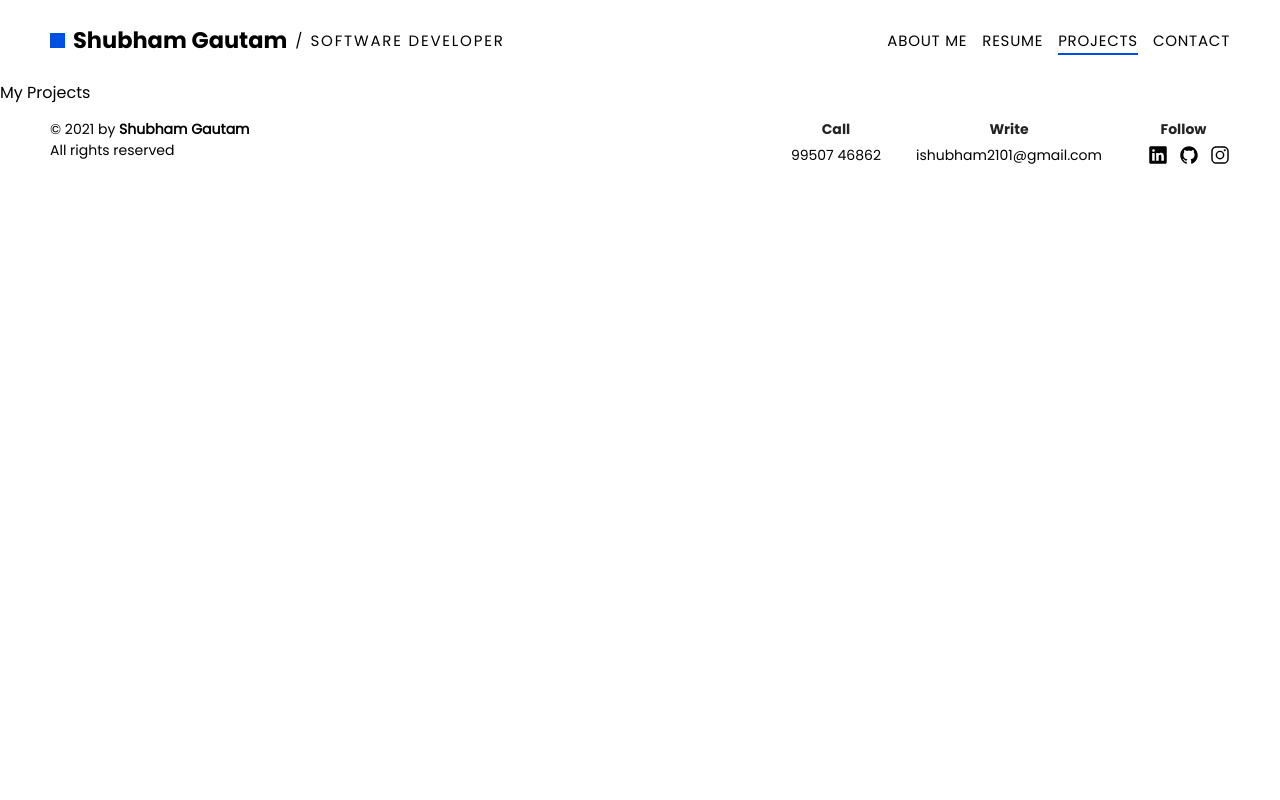
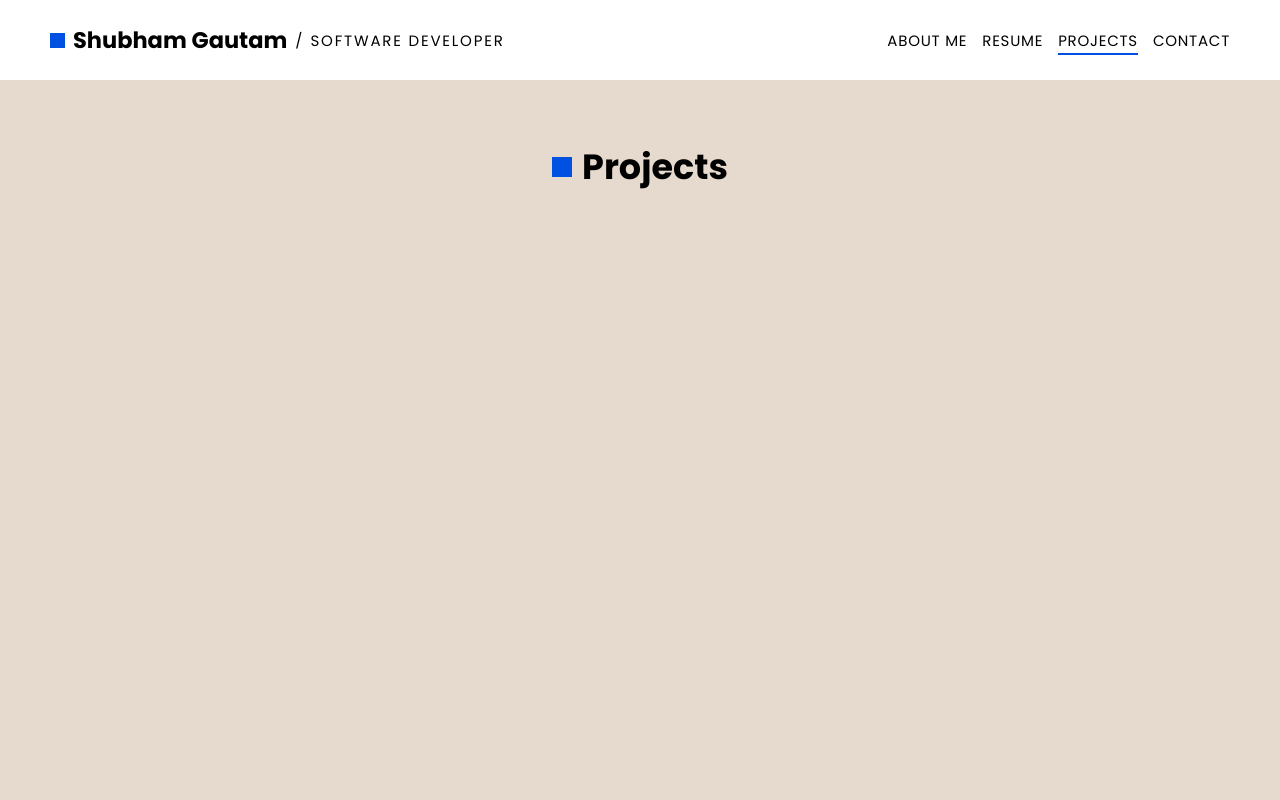
Before and after one commit to ishubham21/portfolio, a React (Create React App) app in the folder Client/: page /projects in a window 1280 px wide. Shown: the top 800 px of the page. Built offline with nearby package versions, Linux system fonts and the light colour scheme.

Commit message:
achivements API done

```diff
--- a/Client/public/index.html
+++ b/Client/public/index.html
@@ -1,6 +1,7 @@
 <!DOCTYPE html>
 <html lang="en">
   <head>
+
     <meta charset="utf-8" />
     <link rel="icon" href="%PUBLIC_URL%/favicon.ico" />
     <meta name="viewport" content="width=device-width, initial-scale=1" />
@@ -9,35 +10,16 @@
       name="description"
       content="Web site created using create-react-app"
     />
+
     <link rel="apple-touch-icon" href="%PUBLIC_URL%/logo192.png" />
-    <!--
-      manifest.json provides metadata used when your web app is installed on a
-      user's mobile device or desktop. See https://developers.google.com/web/fundamentals/web-app-manifest/
-    -->
     <link rel="manifest" href="%PUBLIC_URL%/manifest.json" />
-    <!--
-      Notice the use of %PUBLIC_URL% in the tags above.
-      It will be replaced with the URL of the `public` folder during the build.
-      Only files inside the `public` folder can be referenced from the HTML.
 
-      Unlike "/favicon.ico" or "favicon.ico", "%PUBLIC_URL%/favicon.ico" will
-      work correctly both with client-side routing and a non-root public URL.
-      Learn how to configure a non-root public URL by running `npm run build`.
-    -->
-    <title>React App</title>
+    <title>Shubham Gautam: Portfolio</title>
   </head>
   <body>
+
     <noscript>You need to enable JavaScript to run this app.</noscript>
     <div id="root"></div>
-    <!--
-      This HTML file is a template.
-      If you open it directly in the browser, you will see an empty page.
 
-      You can add webfonts, meta tags, or analytics to this file.
-      The build step will place the bundled scripts into the <body> tag.
-
-      To begin the development, run `npm start` or `yarn start`.
-      To create a production bundle, use `npm run build` or `yarn build`.
-    -->
   </body>
 </html>
--- a/Client/src/Home/Home.css
+++ b/Client/src/Home/Home.css
@@ -5,6 +5,7 @@
     display: flex;
     align-items: center;
     position: relative;
+    animation: fade_in 1s;
 }
 
 .bg-color{
--- a/Client/src/Home/Img-container/ImgContainer.js
+++ b/Client/src/Home/Img-container/ImgContainer.js
@@ -6,6 +6,15 @@ import github from './../../assets/icons/logo-github.svg'
 import mail from './../../assets/icons/logo-mail.svg'
 
 const ImgContainer = () => {
+
+    const socialLinks = {
+        linkedin: 'https://linkedin.com/in/ishubham21',
+        mail: 'https://mail.google.com/mail/?view=cm&fs=1&to=sg2199203@gmail.com',
+        github: 'https://github.com/ishubham21',
+        phone: 'tel:+919950746862',
+        instagram: 'https://instagram.com/ishubham21'
+    }
+
     return (
         <div className="ImgContainer">
             <div className="img-container">
@@ -19,19 +28,19 @@ const ImgContainer = () => {
                 Software Developer
             </div>
             <div className="social-medias">
-                <a href="https://linkedin.com/in/ishubham21" target="_blank" rel="noreferrer">
+                <a href={socialLinks.linkedin} target="_blank" rel="noreferrer">
                     <img src={linkedin} alt="LinkedIn" />
                 </a>
-                <a href="https://mail.google.com/mail/?view=cm&fs=1&to=sg2199203@gmail.com" target="_blank" rel="noreferrer">
+                <a href={socialLinks.mail} target="_blank" rel="noreferrer">
                     <img src={mail} alt="mail" />
                 </a>
-                <a href="https://github.com/ishubham21" target="_blank" rel="noreferrer">
+                <a href={socialLinks.github} target="_blank" rel="noreferrer">
                     <img src={github} alt="GitHub" />
                 </a>
-                <a href="tel:+919950746862" target="_blank" rel="noreferrer">
+                <a href={socialLinks.phone} target="_blank" rel="noreferrer">
                     <img src={call} alt="Phone" />
                 </a>
-                <a href="https://instagram.com/ishubham21" target="_blank" rel="noreferrer">
+                <a href={socialLinks.instagram} target="_blank" rel="noreferrer">
                     <img src={insta} alt="Instagram" />
                 </a>
             </div>
--- a/Client/src/Projects/Projects.css
+++ b/Client/src/Projects/Projects.css
@@ -0,0 +1,32 @@
+.project-container {
+    min-height: 100vh;
+    background-color: rgb(230, 218, 206);
+    animation: fade_in 1s;
+}
+
+.project-sub-container {
+    padding-top: 60px;
+    display: flex;
+    flex-direction: column;
+    align-items: center;
+    justify-content: center;
+    padding-bottom: 100px;
+}
+
+.project-sub-container .heading {
+    display: flex;
+    align-items: center;
+}
+
+.project-blk {
+    width: 10px;
+    height: 10px;
+    padding: 5px;
+    background-color: rgb(0, 80, 225);
+    margin-right: 10px;
+}
+
+.project-head {
+    font-size: 35px;
+    font-family: 'Poppins-Bold';
+}
--- a/Client/src/Projects/Projects.js
+++ b/Client/src/Projects/Projects.js
@@ -2,8 +2,13 @@ import './Projects.css'
 
 const Projects = () => {
     return (
-        <div className="projects-container">
-            My Projects
+        <div className="project-container">
+            <div className="project-sub-container">
+                <div className="heading">
+                    <div className="project-blk"></div>
+                    <h2 className="project-head">Projects</h2>
+                </div>
+            </div>
         </div>
     );
 }
--- a/Client/src/Resume/Resume.css
+++ b/Client/src/Resume/Resume.css
@@ -1,6 +1,7 @@
 .resume-container {
     min-height: 100vh;
     background-color: rgb(230, 218, 206);
+    animation: fade_in 1s;
 }
 
 .resume-sub-container {
@@ -139,7 +140,7 @@
     }
 
     .resume-sub-container{
-        padding-bottom: 50px;
+        padding: 50px 0;
     }
 
     .resume-sub-container .card{
@@ -167,4 +168,8 @@
     .btn-blue span{
         font-size: 10px;
     }
+
+    .resume-blk{
+        padding: 3px;
+    }
 }
```
Also changed, not shown: 1 other file (tests, documents, lock files or other folders).
